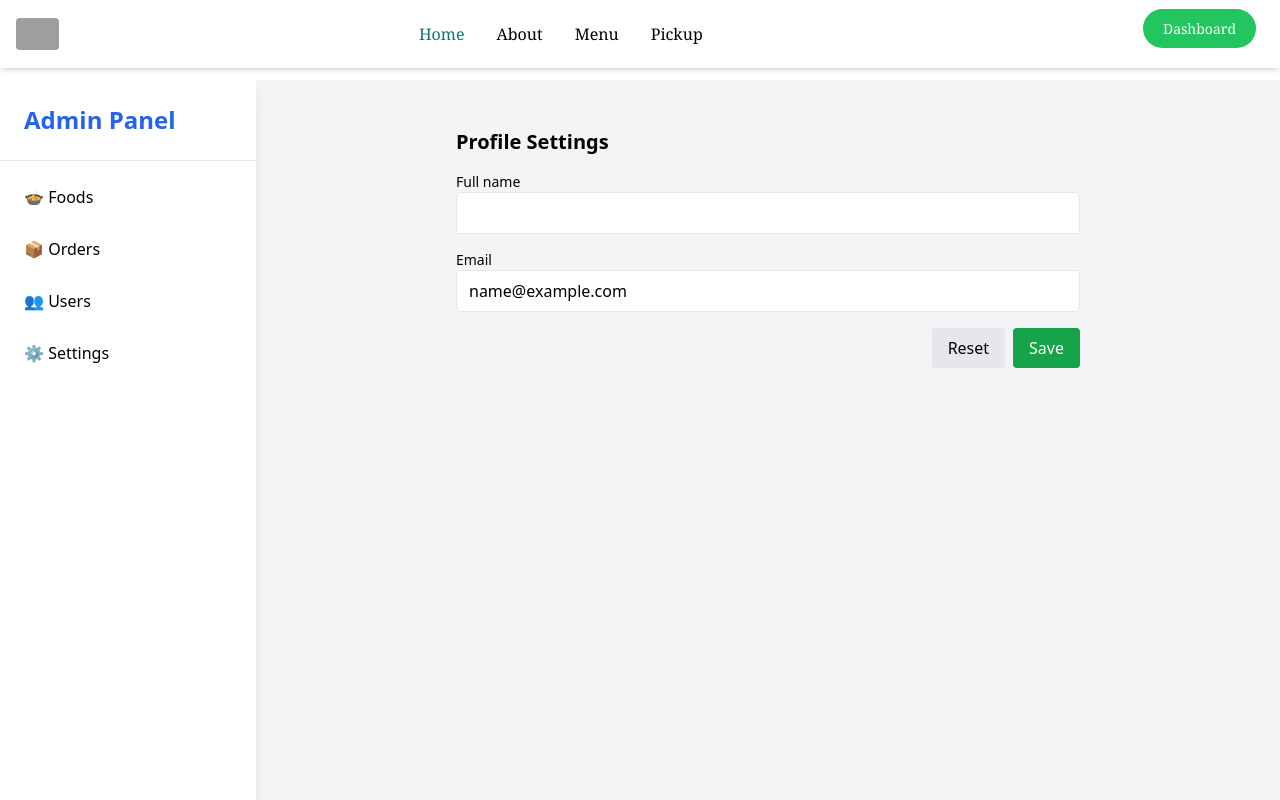
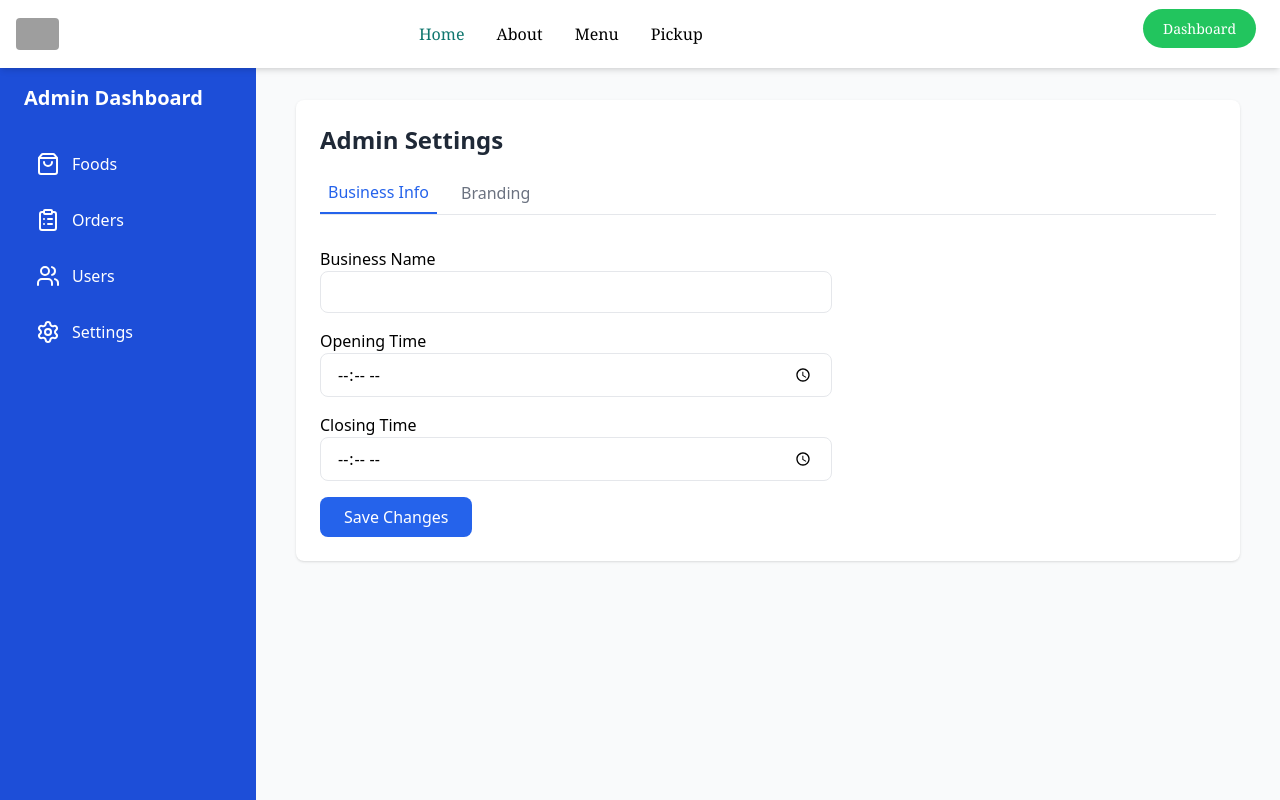
Before and after one commit to rhaymon001/hotTakesRestaurant-frontend, a Vue app: page /admin/settings in a window 1280 px wide. Shown: the top 800 px of the page. Built offline with nearby package versions, Linux system fonts and the light colour scheme; no server answers; sample sign-in values are in the browser's storage; grey boxes are pictures that could not be loaded.

Commit message:
fix+feat: update route guards, fix login error handling, add forgotPassword and resetPassword page, update admin dashboard and other minor fixes

```diff
--- a/src/App.vue
+++ b/src/App.vue
@@ -1,31 +1,23 @@
 <template>
   <header>
-    <NavBar />
+    <NavBar v-if="route.meta.layout !== 'auth'"/>
   </header>
 
-  <main class="pt-20">
+  <main :class="{'pt-[60px]':route.meta.layout !== 'auth'}">
     <RouterView v-slot="{ Component }">
       <component :is="Component"  />
     </RouterView>
   </main>
 
   <footer>
-    <Footer />
+    <Footer v-if="route.meta.layout !== 'auth'"/>
   </footer>
 </template>
 
 <script setup>
-import { RouterLink, RouterView } from 'vue-router'
+import { RouterLink, RouterView,useRoute } from 'vue-router'
 import NavBar from '@/components/NavBar.vue'
 import Footer from './components/Footer.vue'
+const route = useRoute()
 
-
-
-{/* const handleUpdateCart = (itemObj) => {
-  // let foundCartItem = cartItems.value.find((i) => i.id === itemObj.id)
-  let filteredCartItems = cartItems.value.filter((i) => i.id !== itemObj.id)
-  let newCartItems = [...filteredCartItems, itemObj]
-  newCartItems.sort((a, b) => a.id - b.id)
-  cartItems.value = newCartItems
-} */}
 </script>
--- a/src/components/Edit_CreateModal.vue
+++ b/src/components/Edit_CreateModal.vue
@@ -79,6 +79,7 @@ const handleSubmit = async () => {
    if (props.mode === "create") {
     console.log(form.value)
     res.value =  await api.post("api/users", form.value)
+    console.log(res.value.data.user)
   } else {
     res.value = await api.put(`api/users/${props.user._id}`, form.value)
   }
--- /dev/null
+++ b/src/components/ForgotPassword.vue
@@ -0,0 +1,96 @@
+<script setup>
+import { ref } from 'vue'
+import { Mail } from 'lucide-vue-next'
+import api from '@/api/api'
+import { useRouter } from 'vue-router'
+
+const email = ref('')
+const loading = ref(false)
+const success = ref('')
+const error = ref('')
+
+const submit = async () => {
+  error.value = ''
+  success.value = ''
+
+  if (!email.value) {
+    error.value = 'Please enter your email address'
+    return
+  }
+
+  try {
+    loading.value = true
+    await api.post('/auth/forgot-password', { email: email.value })
+
+    success.value = 'If this email exists, a password reset link has been sent.'
+    email.value = ''
+  } catch (err) {
+    error.value = err.response?.data?.message || 'Something went wrong'
+  } finally {
+    loading.value = false
+  }
+}
+</script>
+
+<template>
+  <div class="min-h-screen flex items-center justify-center bg-gray-50 px-4">
+
+    <div class="w-full max-w-md bg-white rounded-2xl shadow p-8 space-y-6">
+
+      <!-- Header -->
+      <div class="text-center space-y-2">
+        <div class="flex justify-center">
+          <div class="p-3 bg-blue-50 rounded-full">
+            <Mail class="text-blue-600 w-6 h-6" />
+          </div>
+        </div>
+        <h1 class="text-2xl font-bold text-gray-800">Forgot your password?</h1>
+        <p class="text-gray-500 text-sm">
+          Enter your email and we’ll send you a reset link.
+        </p>
+      </div>
+
+      <!-- Alerts -->
+      <div v-if="error" class="bg-red-50 text-red-600 py-2 px-3 rounded text-sm">
+        {{ error }}
+      </div>
+
+      <div v-if="success" class="bg-green-50 text-green-600 py-2 px-3 rounded text-sm">
+        {{ success }}
+      </div>
+
+      <!-- Form -->
+      <form @submit.prevent="submit" class="space-y-4">
+
+        <div>
+          <label class="text-sm text-gray-600">Email address</label>
+          <input
+            type="email"
+            v-model="email"
+            placeholder="example@email.com"
+            class="w-full mt-1 p-3 border rounded-lg focus:ring-2 focus:ring-blue-500 outline-none"
+          />
+        </div>
+
+        <button
+          type="submit"
+          :disabled="loading"
+          class="w-full bg-blue-600 hover:bg-blue-700 text-white font-semibold py-3 rounded-lg disabled:opacity-50 transition"
+        >
+          {{ loading ? 'Sending link...' : 'Send reset link' }}
+        </button>
+
+      </form>
+
+      <!-- Back to login -->
+      <div class="text-center text-sm text-gray-500">
+        Remember your password?
+        <RouterLink to="/login" class="text-blue-600 hover:underline">
+          Back to login
+        </RouterLink>
+      </div>
+
+    </div>
+
+  </div>
+</template>
--- /dev/null
+++ b/src/components/ResetPassword.vue
@@ -0,0 +1,114 @@
+<script setup>
+import { ref } from 'vue'
+import { Lock } from 'lucide-vue-next'
+import { useRoute, useRouter } from 'vue-router'
+import api from '@/api/api'
+
+const route = useRoute()
+const router = useRouter()
+
+const token = route.params.token
+
+const password = ref('')
+const confirmPassword = ref('')
+
+const loading = ref(false)
+const success = ref('')
+const error = ref('')
+
+const submit = async () => {
+  error.value = ''
+  success.value = ''
+
+  if (!password.value || !confirmPassword.value) {
+    error.value = 'Please fill in all fields'
+    return
+  }
+
+  if (password.value !== confirmPassword.value) {
+    error.value = 'Passwords do not match'
+    return
+  }
+
+  try {
+    loading.value = true
+
+    await api.post(`/auth/reset-password/${token}`, {
+      password: password.value
+    })
+
+    success.value = 'Password reset successfully. Redirecting to login...'
+
+    setTimeout(() => {
+      router.push('/login')
+    }, 2000)
+
+  } catch (err) {
+    error.value = err.response?.data?.message || 'Something went wrong'
+  } finally {
+    loading.value = false
+  }
+}
+</script>
+
+<template>
+  <div class="min-h-screen flex items-center justify-center bg-gray-50 px-4">
+    <div class="w-full max-w-md bg-white rounded-2xl shadow p-8 space-y-6">
+
+      <!-- Header -->
+      <div class="text-center space-y-2">
+        <div class="flex justify-center">
+          <div class="p-3 bg-blue-50 rounded-full">
+            <Lock class="text-blue-600 w-6 h-6"/>
+          </div>
+        </div>
+        <h1 class="text-2xl font-bold text-gray-800">Reset your password</h1>
+        <p class="text-gray-500 text-sm">
+          Create a new secure password
+        </p>
+      </div>
+
+      <!-- Alerts -->
+      <div v-if="error" class="bg-red-50 text-red-600 py-2 px-3 rounded text-sm">
+        {{ error }}
+      </div>
+
+      <div v-if="success" class="bg-green-50 text-green-600 py-2 px-3 rounded text-sm">
+        {{ success }}
+      </div>
+
+      <!-- Form -->
+      <form @submit.prevent="submit" class="space-y-4">
+
+        <div>
+          <label class="text-sm text-gray-600">New password</label>
+          <input
+            type="password"
+            v-model="password"
+            placeholder="Enter new password"
+            class="w-full mt-1 p-3 border rounded-lg focus:ring-2 focus:ring-blue-500 outline-none"
+          />
+        </div>
+
+        <div>
+          <label class="text-sm text-gray-600">Confirm password</label>
+          <input
+            type="password"
+            v-model="confirmPassword"
+            placeholder="Confirm new password"
+            class="w-full mt-1 p-3 border rounded-lg focus:ring-2 focus:ring-blue-500 outline-none"
+          />
+        </div>
+
+        <button
+          type="submit"
+          :disabled="loading"
+          class="w-full bg-blue-600 hover:bg-blue-700 text-white font-semibold py-3 rounded-lg disabled:opacity-50 transition"
+        >
+          {{ loading ? 'Resetting...' : 'Reset password' }}
+        </button>
+
+      </form>
+    </div>
+  </div>
+</template>
--- a/src/router/index.js
+++ b/src/router/index.js
@@ -19,6 +19,8 @@ import Orders from '@/views/Orders.vue'
 import Settings from '@/views/Settings.vue'
 import PaymentSuccess from '@/views/paymentSuccess.vue'
 import OrderDetails from '@/views/admin/OrderDetails.vue'
+import ForgotPassword from '@/components/ForgotPassword.vue'
+import ResetPassword from '@/components/ResetPassword.vue'
 const router = createRouter({
   history: createWebHistory(import.meta.env.BASE_URL),
   routes: [
@@ -64,6 +66,18 @@ const router = createRouter({
       component: PaymentSuccess,
     },
     {
+      path: '/forgot-password',
+      name: 'forgot-password',
+      component: ForgotPassword,
+      meta: { layout: 'auth' }, // no navbar/footer
+    },
+    {
+      path: '/reset-password',
+      name: 'reset-password',
+      component: ResetPassword,
+      meta: { layout: 'auth' }, // no navbar/footer
+    },
+    {
       path: '/admin',
       component: AdminDashboard,
       meta: { requiresAuth: true, requiresRole: ['admin', 'superadmin'] },
@@ -95,25 +109,36 @@ const router = createRouter({
 router.beforeEach((to, from, next) => {
   const auth = useAuthStore()
 
-  // Try to restore auth from localStorage if store is empty
+  // Load auth from localStorage if store is empty
   if (!auth.user && localStorage.getItem('auth')) {
     auth.loadAuthFromStorage()
   }
 
-  // 1. Check if route requires authentication
+  // 1. Route requires auth → redirect to login
   if (to.meta.requiresAuth && !auth.isLoggedIn) {
     return next({ path: '/login', query: { redirect: to.fullPath } })
   }
 
-  // 2. Check if route requires a specific role
+  // 2. USER MUST CHANGE PASSWORD FIRST
+  if (
+    auth.user?.mustChangePassword === true &&
+    to.name !== 'Settings' // settings page (the tab)
+  ) {
+    // Force them to dashboard but open the settings tab
+    return next({
+      name: 'Settings',
+      query: { forceChange: true },
+    })
+  }
+
+  // 3. Check role authorization
   if (to.meta.requiresRole) {
     const authRole = auth.user?.role
     if (!to.meta.requiresRole.includes(authRole)) {
-      return next({ path: '/' }) // or a 403 Forbidden page
+      return next({ path: '/' })
     }
   }
 
-  // 3. Allow navigation
   next()
 })
 
--- a/src/views/AdminDashboard.vue
+++ b/src/views/AdminDashboard.vue
@@ -1,55 +1,52 @@
+<script setup>
+import { useRouter } from 'vue-router'
+import {
+  Settings,
+  ShoppingBag,
+  ClipboardList,
+  Users
+} from 'lucide-vue-next'
+
+const router = useRouter()
+</script>
+
 <template>
-  <div class="flex h-screen bg-gray-100">
-    <!-- Sidebar -->
-    <aside class="w-64 bg-white shadow-lg flex flex-col">
-      <div class="p-6 text-2xl font-bold text-blue-600 border-b">Admin Panel</div>
-      <nav class="flex-1 p-4">
-        <ul class="space-y-3">
-          <li>
-            <RouterLink :to="{ name: 'Foods' }" class="block p-2 rounded hover:bg-blue-100"
-              >🍲 Foods</RouterLink
-            >
-          </li>
-          <li>
-            <RouterLink :to="{ name: 'AdOrders' }" class="block p-2 rounded hover:bg-blue-100"
-              >📦 Orders</RouterLink
-            >
-          </li>
-          <li>
-            <RouterLink :to="{ name: 'Users' }" class="block p-2 rounded hover:bg-blue-100"
-              >👥 Users</RouterLink
-            >
-          </li>
-          <li>
-            <RouterLink :to="{ name: 'AdSettings' }" class="block p-2 rounded hover:bg-blue-100"
-              >⚙️ Settings</RouterLink
-            >
-          </li>
-        </ul>
+  <div class="flex min-h-screen bg-gray-50">
+
+    <!-- Sidebar (BLUE) -->
+    <aside class="w-64 bg-blue-700 text-white p-6">
+      <h2 class="text-xl font-bold mb-8 text-white">
+        Admin Dashboard
+      </h2>
+
+      <nav class="space-y-4">
+        <button @click="router.push('/admin/foods')" class="side-link">
+          <ShoppingBag /> Foods
+        </button>
+
+        <button @click="router.push('/admin/orders')" class="side-link">
+          <ClipboardList /> Orders
+        </button>
+
+        <button @click="router.push('/admin/users')" class="side-link">
+          <Users /> Users
+        </button>
+
+        <button @click="router.push('/admin/settings')" class="side-link">
+          <Settings /> Settings
+        </button>
       </nav>
-      <div class="p-4 border-t">
-        <button @click="logout" class="w-full bg-red-500 text-white py-2 rounded hover:bg-red-600">
-          Logout
-        </button>
-      </div>
     </aside>
 
-    <!-- Main content -->
-    <main class="flex-1 p-6 overflow-y-auto">
+    <!-- Main -->
+    <main class="flex-1 p-10">
       <RouterView />
     </main>
   </div>
 </template>
 
-<script setup>
-import { useRouter } from 'vue-router'
-
-const router = useRouter()
-
-function logout() {
-  // clear token/localStorage
-  localStorage.removeItem('token')
-  localStorage.removeItem('user')
-  router.push('/login')
+<style scoped>
+.side-link {
+  @apply flex items-center gap-3 w-full text-white py-2 px-3 rounded hover:bg-blue-600 transition;
 }
-</script>
+</style>
--- a/src/views/Orders.vue
+++ b/src/views/Orders.vue
@@ -34,7 +34,7 @@
     </div>
 
     <div v-else class="grid gap-4">
-      <div v-auto-animate
+      <div
         v-for="order in orders"
         :key="order._id"
         class="border rounded-2xl p-4 shadow-sm hover:shadow-md transition"
@@ -99,6 +99,7 @@ const loadingRefresh = ref(false);
 
 
 const fetchOrders = async () => {
+  if(!userId) return;
   try {
     const res = await api.get(`/api/orders/user/${userId}`);
    orders.value = res.data;
--- a/src/views/Settings.vue
+++ b/src/views/Settings.vue
@@ -93,8 +93,11 @@ import api
  from '@/api/api';
 import { Settings, User, Lock, Image } from 'lucide-vue-next'
 import { useToast } from 'vue-toastification'
+import { useRoute } from 'vue-router';
+import { useAuthStore } from '@/stores/auth';
+const route = useRoute()
+const activeTab = ref(route.query.forceChange ? 'password' : 'profile')
 
-const activeTab = ref('profile')
 const loading = ref(false);
 const error = ref("");
 const success = ref("");
@@ -174,6 +177,10 @@ const changePassword = async () => {
    passwords.value.current = "";
     passwords.value.newPass = "";
     passwords.value.confirm = "";
+
+     const auth = useAuthStore();
+    auth.user.mustChangePassword = false;
+    localStorage.setItem("auth", JSON.stringify(auth.user));
 
   } catch (err) {
     error.value = err.response?.data?.message || "Something went wrong";
--- a/src/views/admin/AdminSettings.vue
+++ b/src/views/admin/AdminSettings.vue
@@ -1,72 +1,139 @@
+<script setup>
+import { ref } from 'vue'
+import api from '@/api/api'
+
+const activeTab = ref('business')
+
+const loading = ref(false)
+const successMsg = ref('')
+const errorMsg = ref('')
+
+// business info
+const businessName = ref('')
+const openingTime = ref('')
+const closingTime = ref('')
+const logo = ref(null)
+
+// handle logo upload
+const handleLogoChange = (e) => {
+  logo.value = e.target.files[0]
+}
+
+// save business info
+const saveBusinessInfo = async () => {
+  try {
+    loading.value = true
+    successMsg.value = ''
+    errorMsg.value = ''
+
+    const formData = new FormData()
+    formData.append('businessName', businessName.value)
+    formData.append('openingTime', openingTime.value)
+    formData.append('closingTime', closingTime.value)
+    if (logo.value) formData.append('logo', logo.value)
+
+    await api.patch('/api/admin/settings/business', formData)
+
+    successMsg.value = 'Business info updated!'
+  } catch (err) {
+    errorMsg.value = err.response?.data?.message || 'Update failed'
+  } finally {
+    loading.value = false
+  }
+}
+</script>
+
 <template>
-  <div class="p-6 max-w-2xl mx-auto">
-    <h2 class="text-xl font-semibold mb-4">Profile Settings</h2>
+  <div class="bg-white rounded-lg shadow p-6">
 
-    <form @submit.prevent="saveProfile" class="space-y-4">
+    <h2 class="text-2xl font-semibold mb-6 text-gray-800">
+      Admin Settings
+    </h2>
+
+    <!-- Tabs -->
+    <div class="flex gap-4 mb-8 border-b">
+      <button
+        @click="activeTab = 'business'"
+        :class="activeTab === 'business' ? 'tab-active' : 'tab'"
+      >
+        Business Info
+      </button>
+
+      <button
+        @click="activeTab = 'appearance'"
+        :class="activeTab === 'appearance' ? 'tab-active' : 'tab'"
+      >
+        Branding
+      </button>
+    </div>
+
+    <!-- TAB: Business Info -->
+    <div v-if="activeTab === 'business'" class="space-y-4 max-w-lg">
+
       <div>
-        <label class="block text-sm">Full name</label>
-        <input v-model="form.fullName" required class="border px-3 py-2 rounded w-full" />
+        <label>Business Name</label>
+        <input v-model="businessName" class="input" />
       </div>
 
       <div>
-        <label class="block text-sm">Email</label>
-        <input v-model="form.email" type="email" required class="border px-3 py-2 rounded w-full" />
+        <label>Opening Time</label>
+        <input type="time" v-model="openingTime" class="input" />
       </div>
 
-      <div class="flex gap-2 justify-end">
-        <button @click="resetForm" type="button" class="px-4 py-2 bg-gray-200 rounded">Reset</button>
-        <button :disabled="saving" class="px-4 py-2 bg-green-600 text-white rounded">
-          <span v-if="!saving">Save</span>
-          <span v-else>Saving...</span>
-        </button>
+      <div>
+        <label>Closing Time</label>
+        <input type="time" v-model="closingTime" class="input" />
       </div>
-    </form>
+
+      <button
+        @click="saveBusinessInfo"
+        :disabled="loading"
+        class="btn-primary"
+      >
+        {{ loading ? 'Saving...' : 'Save Changes' }}
+      </button>
+
+    </div>
+
+    <!-- TAB: Branding -->
+    <div v-if="activeTab === 'appearance'" class="space-y-4 max-w-lg">
+
+      <div>
+        <label>Upload Logo</label>
+        <input type="file" @change="handleLogoChange" />
+      </div>
+
+    </div>
+
+    <!-- messages -->
+    <p v-if="successMsg" class="msg-success">{{ successMsg }}</p>
+    <p v-if="errorMsg" class="msg-error">{{ errorMsg }}</p>
+
   </div>
 </template>
 
-<script setup>
-import { ref, onMounted } from "vue";
-import api from "@/api/api"; // your configured axios
-import { useAuthStore } from "@/stores/auth";
+<style scoped>
+.tab {
+  @apply pb-2 px-2 text-gray-500 hover:text-gray-800;
+}
 
-const auth = useAuthStore();
-const saving = ref(false);
+.tab-active {
+  @apply pb-2 px-2 text-blue-600 border-b-2 border-blue-600;
+}
 
-const form = ref({ fullName: "", email: "" });
+.input {
+  @apply w-full px-4 py-2 border rounded-lg focus:ring-2 focus:ring-blue-400;
+}
 
-onMounted(() => {
-  // populate from Pinia/localStorage
-  form.value.fullName = auth.user?.fullName || (JSON.parse(localStorage.getItem("auth") || "null")?.user?.fullName) || "";
-  form.value.email = auth.user?.email || (JSON.parse(localStorage.getItem("auth") || "null")?.user?.email) || "";
-});
+.btn-primary {
+  @apply bg-blue-600 text-white px-6 py-2 rounded-lg hover:bg-blue-700 disabled:opacity-50;
+}
 
-const resetForm = () => {
-  form.value = { fullName: auth.user?.fullName || "", email: auth.user?.email || "" };
-};
+.msg-success {
+  @apply mt-4 text-green-600;
+}
 
-const saveProfile = async () => {
-  saving.value = true;
-  try {
-    const res = await api.patch("/api/settings/me", {
-      fullName: form.value.fullName,
-      email: form.value.email,
-    });
-
-    // update Pinia store + localStorage so UI shows new name immediately
-    const updatedUser = res.data.user;
-    try {
-      auth.setUser(updatedUser); // implement setUser in your Pinia store
-      const saved = JSON.parse(localStorage.getItem("auth") || "{}");
-      saved.user = updatedUser;
-      localStorage.setItem("auth", JSON.stringify(saved));
-    } catch (e) { console.warn(e); }
-
-    alert("Profile updated");
-  } catch (err) {
-    console.error(err);
-    alert(err.response?.data?.message || "Failed to update profile");
-  } finally {
-    saving.value = false;
-  }
-};
-</script>
+.msg-error {
+  @apply mt-4 text-red-600;
+}
+</style>
--- a/src/views/admin/Foods.vue
+++ b/src/views/admin/Foods.vue
@@ -59,7 +59,7 @@
         </tr>
       </thead>
       <tbody>
-        <tr v-for="food in foods" :key="food._id">
+        <tr v-auto-animate v-for="food in foods" :key="food._id">
           <td class="border p-2">
             <img
               class="w-16 h-16 object-cover rounded-md border"
```
Also changed, not shown: src/views/LoginView.vue (+12 -7 lines).
